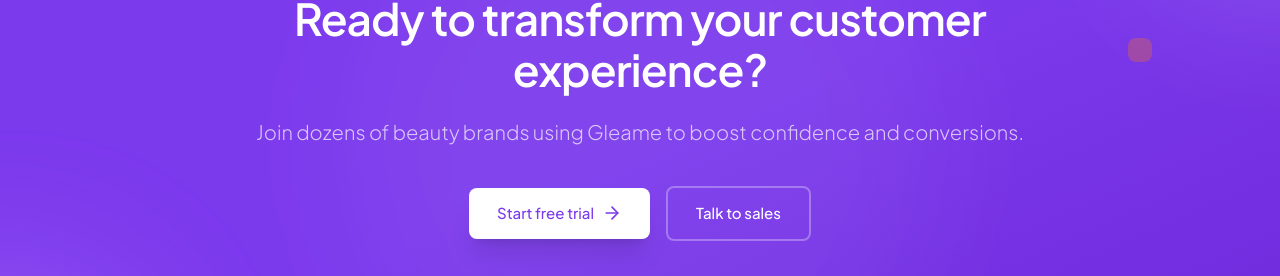
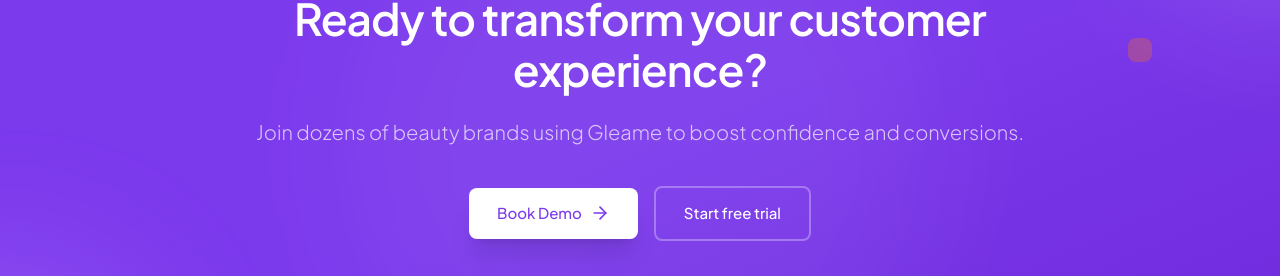
Before and after one commit to neoapollo18/gleame-website, a Next.js app: page / in a window 1280 px wide. Shown: the part 4446-4722 px from the top of the page. Built offline with nearby package versions, Linux system fonts and the light colour scheme.

Commit message:
testimonials

```diff
--- a/components/home/CTA.tsx
+++ b/components/home/CTA.tsx
@@ -62,18 +62,20 @@ export function CTA() {
             transition={{ delay: 0.2 }}
             className="flex flex-col sm:flex-row items-center justify-center gap-4 mb-8"
           >
-<Link
-              href="https://apps.shopify.com/glimpse-app?search_id=0a3368ea-475d-43f7-9c29-34c4325d4bd7&surface_detail=gleame&surface_inter_position=1&surface_intra_position=5&surface_type=search"
+            <Link
+              href="https://calendly.com/aaron-gleame/gleame-discovery-call"
+              target="_blank"
+              rel="noopener noreferrer"
               className="btn bg-white text-primary hover:bg-gray-100 btn-lg group shadow-xl"
             >
-              Start free trial
+              Book Demo
               <ArrowRight className="w-5 h-5 group-hover:translate-x-1 transition-transform" />
             </Link>
             <Link
-              href="/contact"
+              href="https://apps.shopify.com/glimpse-app?search_id=0a3368ea-475d-43f7-9c29-34c4325d4bd7&surface_detail=gleame&surface_inter_position=1&surface_intra_position=5&surface_type=search"
               className="btn border-2 border-white/30 text-white hover:bg-white/10 btn-lg"
             >
-              Talk to sales
+              Start free trial
             </Link>
           </motion.div>
 
--- a/components/home/Testimonials.tsx
+++ b/components/home/Testimonials.tsx
@@ -88,7 +88,7 @@ export function Testimonials() {
                     <motion.div
                       initial={false}
                       animate={{ opacity: index === current ? 1 : 0 }}
-                      transition={{ duration: 0.3 }}
+                      transition={{ duration: 0.4 }}
                     >
                       <blockquote className="text-xl lg:text-2xl text-gray-600 leading-relaxed mb-8 pt-4 font-light">
                         {renderQuote(t)}
```
